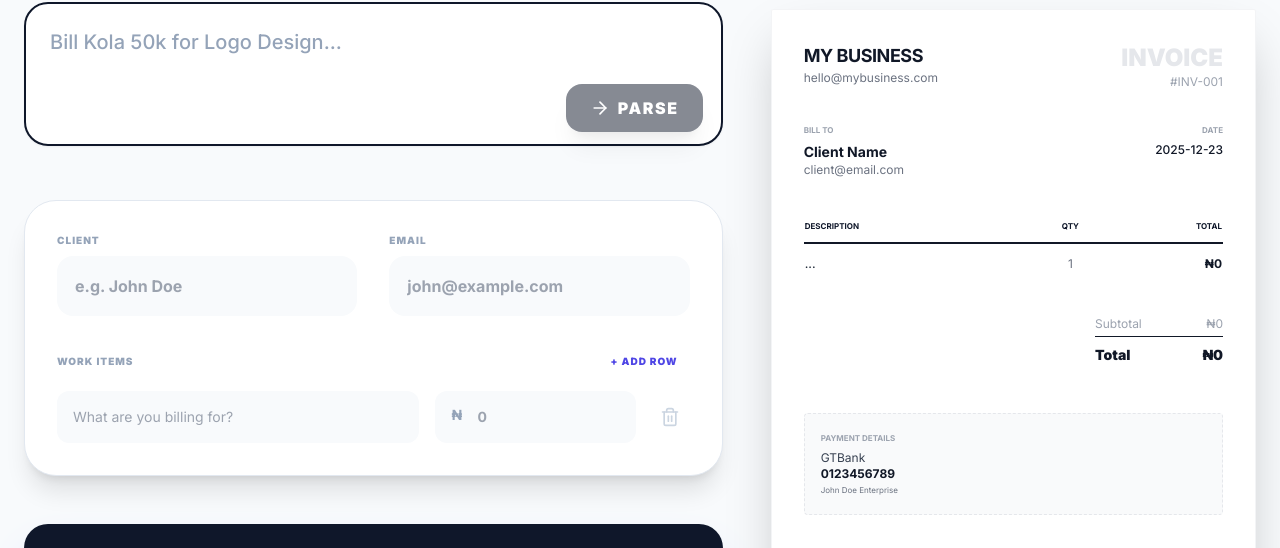
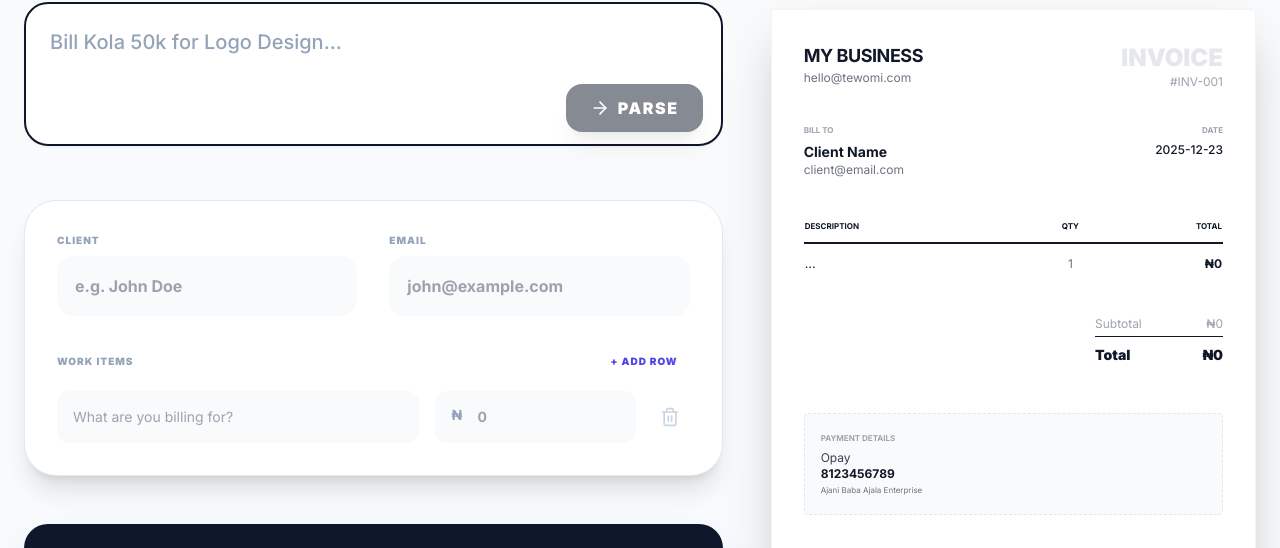
Before and after one commit to Elnalob/Tewomi, a React (Vite) app: page / in a window 1280 px wide. Shown: the part 142-690 px from the top of the page. Built offline with nearby package versions, Linux system fonts and the light colour scheme.

Commit message:
placeholder

```diff
--- a/constants.ts
+++ b/constants.ts
@@ -11,8 +11,8 @@ export const STORAGE_KEYS = {
 
 export const INITIAL_BUSINESS_PROFILE = {
   name: 'My Business',
-  email: 'hello@mybusiness.com',
-  bankName: 'GTBank',
-  accountNumber: '0123456789',
-  accountName: 'John Doe Enterprise'
+  email: 'hello@tewomi.com',
+  bankName: 'Opay',
+  accountNumber: '8123456789',
+  accountName: 'Ajani Baba Ajala Enterprise'
 };
```
